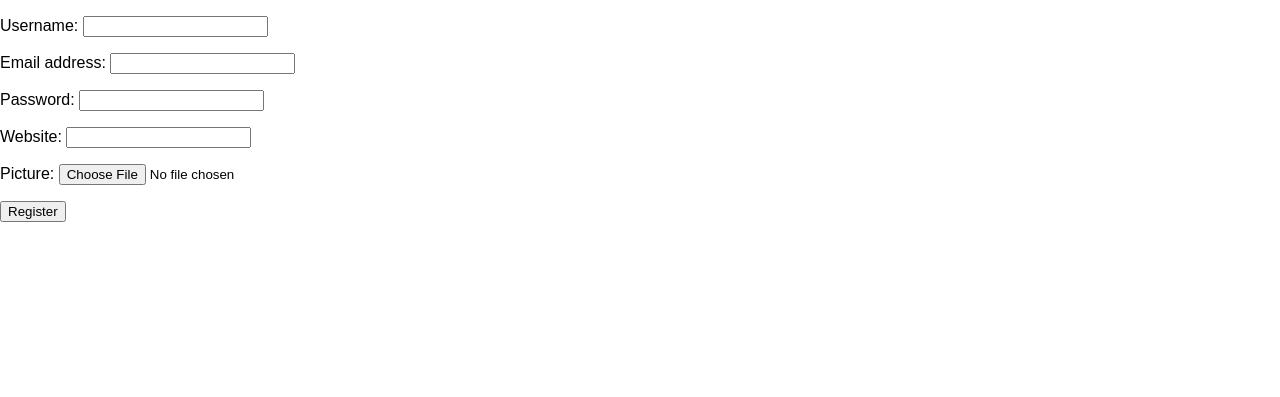
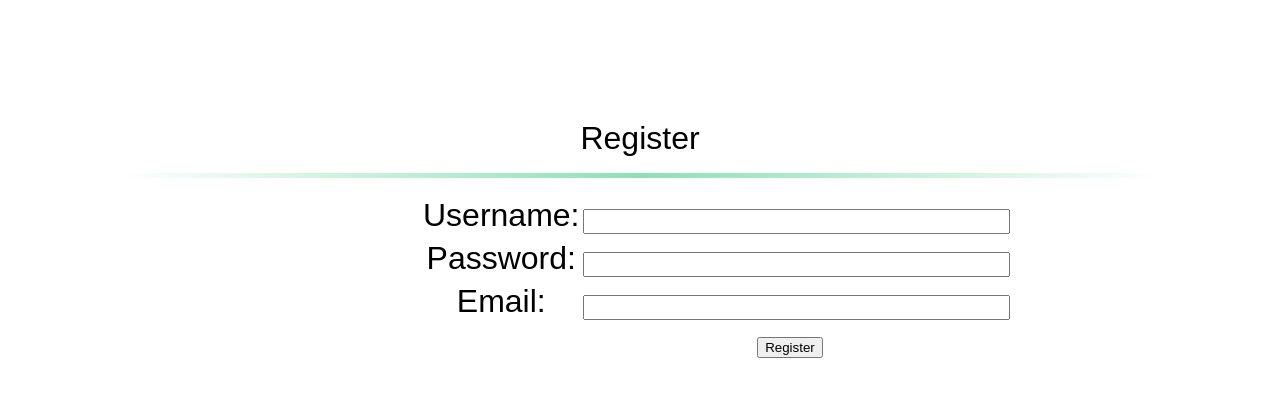
Before and after one commit to yangh567/WAD, a Django app: page /register/ in a window 1280 px wide. Shown: the part 46-443 px from the top of the page. Run offline with Django 3.2, Linux system fonts and the light colour scheme; some libraries are stand-ins or nearby versions.

Commit message:
change on login and register templates. Add css as well

```diff
--- /dev/null
+++ b/static/css/login_and_register.css
@@ -0,0 +1,25 @@
+#main_body {
+    text-align: center;
+    padding: 20px;
+    margin: 100px;
+    font-size: xx-large;
+}
+
+.row {
+    display: table-row;
+}
+
+.row label {
+    display: table-cell;
+    padding: 3px;
+}
+
+.row input {
+    display: table-cell;
+    padding: 3px;
+}
+
+.container {
+    display: block;
+    margin-left: 300px;
+}
--- a/templates/PostBar/base.html
+++ b/templates/PostBar/base.html
@@ -3,13 +3,15 @@
 <html lang="en">
 <head>
     <link rel="stylesheet" type="text/css" href="../../static/css/index.css">
-    <script src="{% static "js/jquery.js" %}"></script>
+    {% block css_block %}
+    {% endblock %}
+
+{#    <script src="{% static "js/jquery.js" %}"></script>   #}
     <meta charset="UTF-8">
     {% block title_block %}
     {% endblock %}
 
 </head>
-<body>
     <div class="navbar">
 
         <a href="{% url 'index' %}">Post Bar</a>
--- a/templates/PostBar/register.html
+++ b/templates/PostBar/register.html
@@ -1,25 +1,50 @@
 {% extends 'PostBar/base.html' %}
 {% load staticfiles %}
+{% block css_block %}
+    <link rel="stylesheet" type="text/css" href="../../static/css/login_and_register.css">
+{% endblock %}
 
 {% block title_block %}
 	<title>Register</title>
 {% endblock %}
 
 {% block body_block %}
+    <div id="main_body">
+        Register
+
+        <hr>
+
+        <div class="container">
             {% if registered %}
             <a href="{% url 'index' %}"> You are registered! </a><br />
             {% else %}
-		<form id="user_form" method="post" action="{% url 'register' %}"
+            <form id="register_form" method="post" action="{% url 'register' %}"
                 enctype="multipart/form-data">
 
             {% csrf_token %}
 
-		<!-- Display each form -->
-		{{ user_form.as_p }}
-		{{ profile_form.as_p }}
+            <div class="row">
+                <label>Username:</label>
+                <input type="text" name="username" value="" size="50"/>
+            </div>
 
-		<!-- Provide a button to click to submit the form. -->
+            <div class="row">
+                <label>Password:</label>
+                <input type="password" name="password" value="" size="50"/>
+            </div>
+
+            <div class="row">
+                <label>Email:</label>
+                <input type="Email" name="Email" value="" size="50"/>
+            </div>
+
+            <div class="bottom">
                 <input type="submit" name="submit" value="Register" />
+            </div>
+
             </form>
             {% endif %}
+
+        </div>
+    </div>
 {% endblock %}
```
Also changed, not shown: templates/PostBar/login.html (+26 -9 lines). Lines whose indentation alone changed are shown as unchanged.
